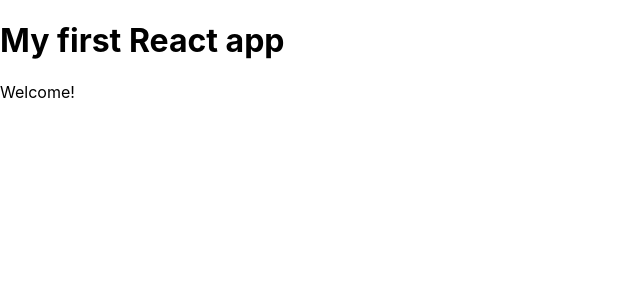
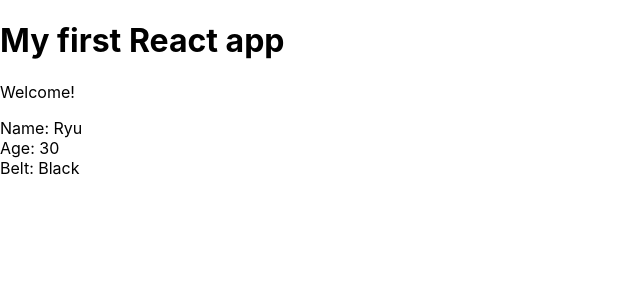
Before and after one commit to koziscool/React_ninja_CLI, a React (Create React App) app: page / in a window 1280 px wide. Shown: the top 300 px of the page, without its empty margins (0-640 px from the left). Built offline with nearby package versions, Linux system fonts and the light colour scheme.

Commit message:
nested component

```diff
--- a/src/App.js
+++ b/src/App.js
@@ -1,5 +1,5 @@
 import React, { Component } from 'react';
-
+import Ninjas from './ninjas';
 class App extends Component {
   render(){
 
@@ -7,6 +7,7 @@ class App extends Component {
       <div className="App">
         <h1>My first React app</h1>
         <p>Welcome!</p>
+        <Ninjas />
       </div>
     );
   }
--- /dev/null
+++ b/src/ninjas.js
@@ -0,0 +1,19 @@
+
+
+import React, { Component } from 'react';
+
+
+class Ninjas extends Component {
+    render(){
+        return(
+            <div className="ninja">
+                <div>Name: Ryu</div>
+                <div>Age: 30</div>
+                <div>Belt: Black</div>
+            </div>
+        )
+    }
+}
+
+
+export default Ninjas
```
